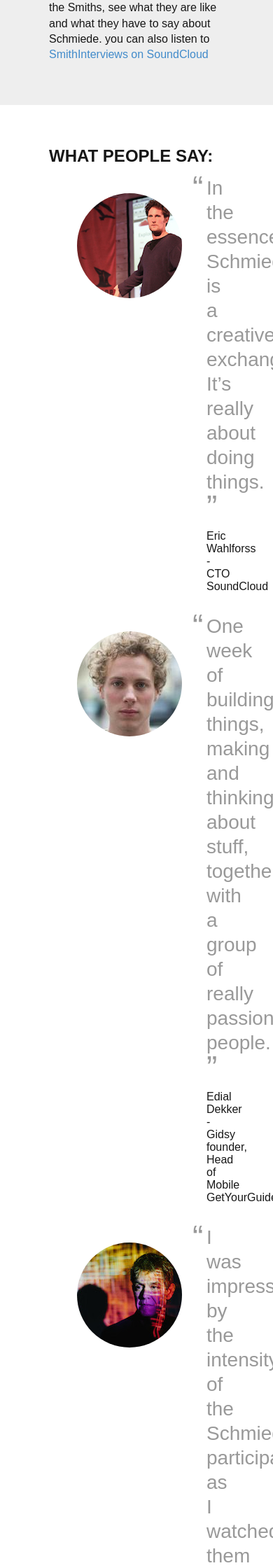
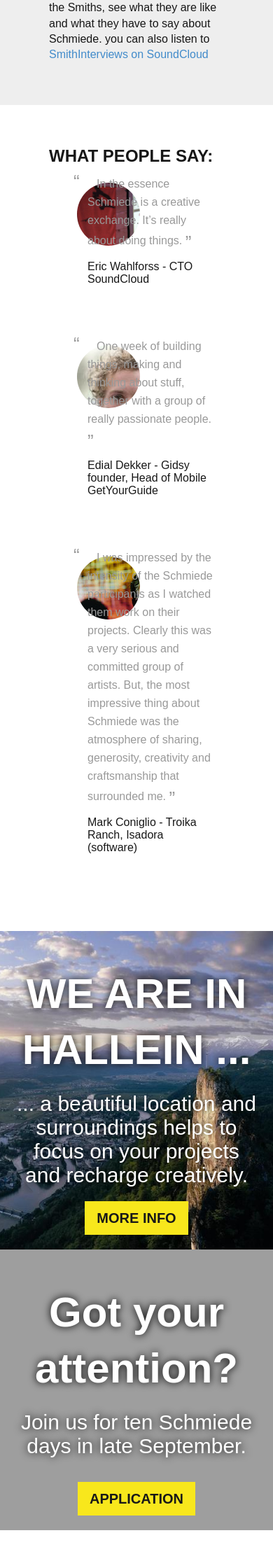
Before and after one commit to philippWassibauer/schmiede_web, a Jekyll site: the page built from index.html, in a window 390 px wide. Shown: the part 1607-3847 px from the top of the page at 70% size. Built offline with Jekyll 4.4.1, drawn with Linux system fonts in a browser that asks for light colours; Markdown is read by kramdown in place of the engine named in the settings.

Commit message:
mobile test

```diff
--- a/css/mobile.css
+++ b/css/mobile.css
@@ -15,3 +15,35 @@
 #schmiede-video {
 	display: none;
 }
+
+.testimonials {
+	margin: 0px;
+}
+
+.testimonial {
+  margin: 0px auto;
+}
+
+.testimonial .content {
+  margin: 5px 0px 70px;
+  position: relative;
+}
+
+.testimonial .content p {
+  font-size: 16px;
+  line-height: 26px;
+}
+
+.testimonial .content .quotes {
+  font-size: 26px;
+  position: relative;
+}
+
+.circular {
+  width: 90px;
+  height: 90px;
+  margin: 15px 10px 15px 0px;
+  -webkit-border-radius: 45px;
+  -moz-border-radius: 45px;
+  border-radius: 45px;
+}
```
